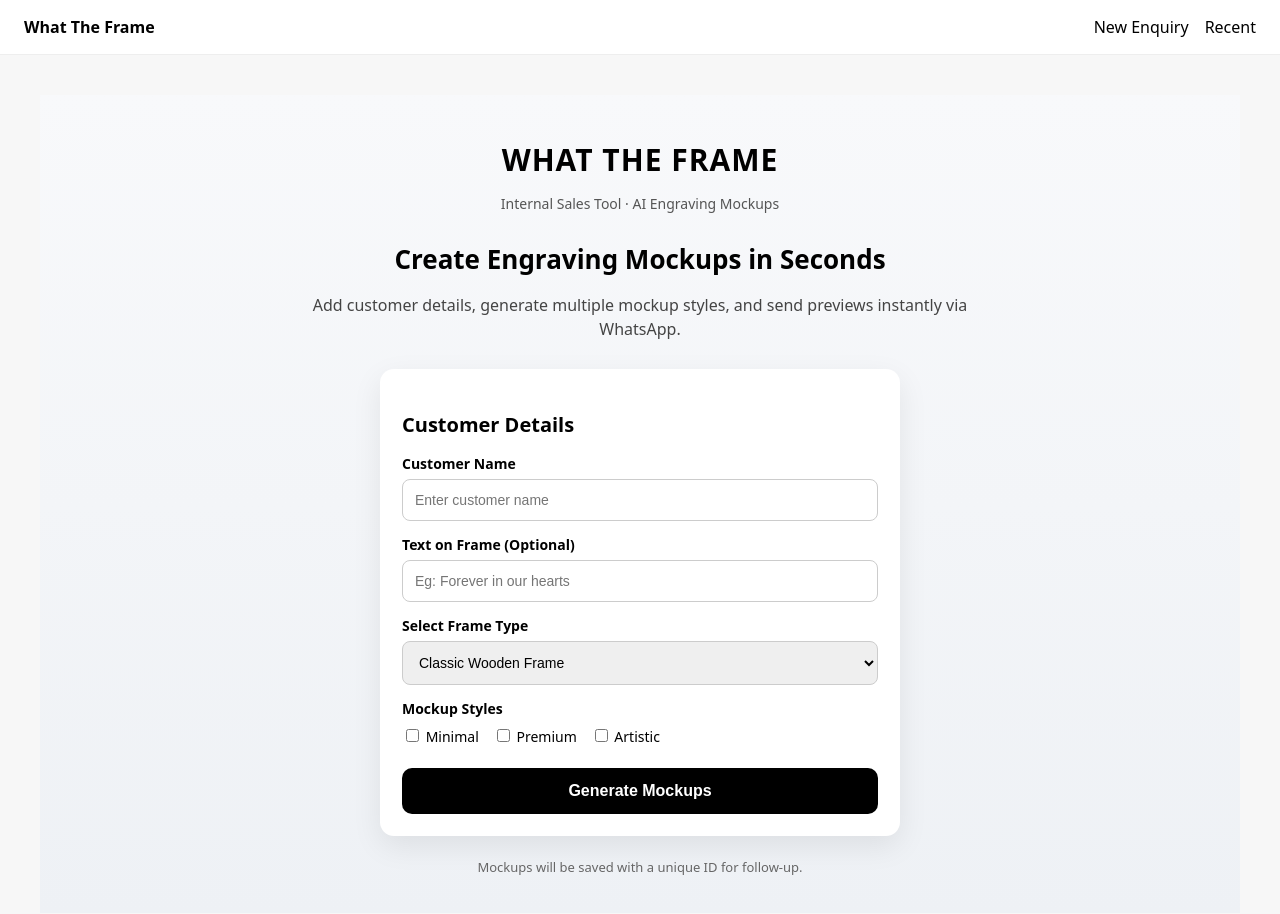
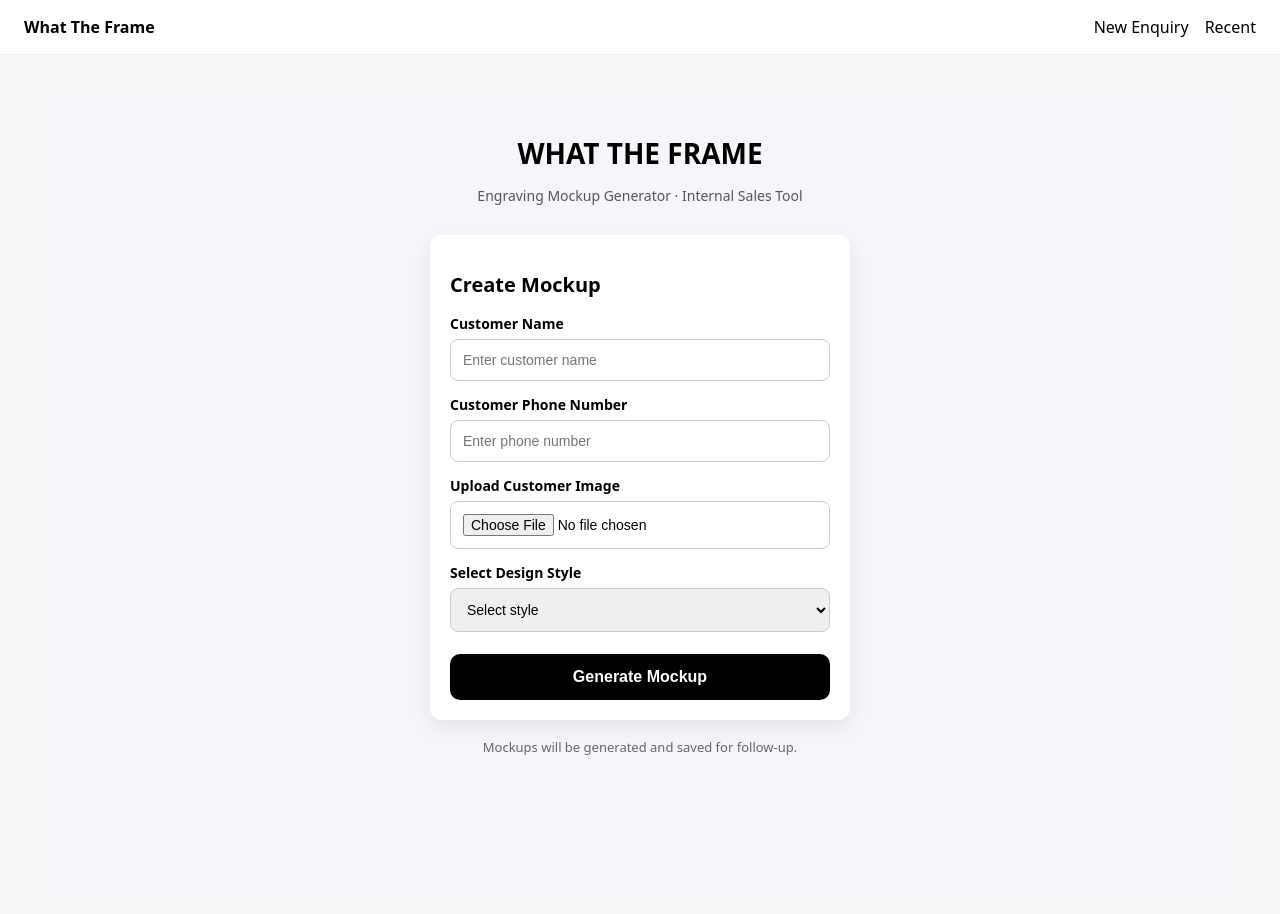
Before and after one commit to thelastgiftteam/engraving-ai-tool, a Next.js app: page / in a window 1280 px wide. Shown: the top 914 px of the page. Built offline with nearby package versions, Linux system fonts and the light colour scheme.

Commit message:
Update page.js

```diff
--- a/app/page.js
+++ b/app/page.js
@@ -1,100 +1,78 @@
 export default function HomePage() {
   return (
     <>
-      {/* GLOBAL RESPONSIVE STYLES */}
       <style>{`
         * {
           box-sizing: border-box;
         }
 
         input, select, button {
+          width: 100%;
           max-width: 100%;
         }
 
-        @media (max-width: 768px) {
-          .hero-title {
-            font-size: 22px;
-          }
-
-          .brand {
-            font-size: 26px;
-          }
-
-          .card {
-            padding: 18px;
-          }
-        }
-
-        @media (max-width: 480px) {
-          .hero-title {
-            font-size: 20px;
-          }
-
-          .hero-desc {
-            font-size: 14px;
+        @media (max-width: 600px) {
+          .title {
+            font-size: 24px;
           }
         }
       `}</style>
 
       <main style={styles.wrapper}>
-        {/* Header */}
+        {/* Brand */}
         <header style={styles.header}>
-          <h1 className="brand" style={styles.brand}>
-            WHAT THE FRAME
-          </h1>
-          <p style={styles.tagline}>
-            Internal Sales Tool · AI Engraving Mockups
+          <h1 className="title" style={styles.title}>WHAT THE FRAME</h1>
+          <p style={styles.subtitle}>
+            Engraving Mockup Generator · Internal Sales Tool
           </p>
         </header>
 
-        {/* Hero */}
-        <section style={styles.hero}>
-          <h2 className="hero-title" style={styles.heroTitle}>
-            Create Engraving Mockups in Seconds
-          </h2>
-          <p className="hero-desc" style={styles.heroDesc}>
-            Add customer details, generate multiple mockup styles,
-            and send previews instantly via WhatsApp.
-          </p>
-        </section>
+        {/* Form Card */}
+        <section style={styles.card}>
+          <h2 style={styles.cardTitle}>Create Mockup</h2>
 
-        {/* Form Card */}
-        <section className="card" style={styles.card}>
-          <h3 style={styles.cardTitle}>Customer Details</h3>
-
+          {/* Customer Name */}
           <label style={styles.label}>Customer Name</label>
           <input
+            type="text"
             placeholder="Enter customer name"
             style={styles.input}
           />
 
-          <label style={styles.label}>Text on Frame (Optional)</label>
+          {/* Phone Number */}
+          <label style={styles.label}>Customer Phone Number</label>
           <input
-            placeholder="Eg: Forever in our hearts"
+            type="tel"
+            placeholder="Enter phone number"
             style={styles.input}
           />
 
-          <label style={styles.label}>Select Frame Type</label>
+          {/* Upload Image */}
+          <label style={styles.label}>Upload Customer Image</label>
+          <input
+            type="file"
+            accept="image/*"
+            style={styles.input}
+          />
+
+          {/* Design Type */}
+          <label style={styles.label}>Select Design Style</label>
           <select style={styles.input}>
-            <option>Classic Wooden Frame</option>
-            <option>Modern Black Frame</option>
-            <option>Golden Memorial Frame</option>
+            <option value="">Select style</option>
+            <option>Ghibli Style</option>
+            <option>Pencil Sketch</option>
+            <option>Premium Engraving</option>
+            <option>Minimal Line Art</option>
           </select>
 
-          <label style={styles.label}>Mockup Styles</label>
-          <div style={styles.checkboxRow}>
-            <label style={styles.checkbox}><input type="checkbox" /> Minimal</label>
-            <label style={styles.checkbox}><input type="checkbox" /> Premium</label>
-            <label style={styles.checkbox}><input type="checkbox" /> Artistic</label>
-          </div>
-
-          <button style={styles.primaryBtn}>
-            Generate Mockups
+          {/* Generate Button */}
+          <button style={styles.button}>
+            Generate Mockup
           </button>
         </section>
 
-        <p style={styles.footerHint}>
-          Mockups will be saved with a unique ID for follow-up.
+        <p style={styles.note}>
+          Mockups will be generated and saved for follow-up.
         </p>
       </main>
     </>
@@ -106,55 +84,34 @@ export default function HomePage() {
 const styles = {
   wrapper: {
     minHeight: "100vh",
-    background: "linear-gradient(180deg, #f8f9fb, #eef1f5)",
-    padding: "24px 12px",
-    fontFamily: "system-ui, -apple-system, sans-serif",
+    background: "#f5f6fa",
+    padding: "20px",
+    fontFamily: "system-ui, sans-serif",
   },
 
   header: {
     textAlign: "center",
-    marginBottom: 28,
+    marginBottom: 30,
   },
 
-  brand: {
-    fontSize: 30,
+  title: {
+    fontSize: 28,
     fontWeight: 800,
-    letterSpacing: "1px",
     marginBottom: 6,
   },
 
-  tagline: {
+  subtitle: {
+    fontSize: 14,
     color: "#555",
-    fontSize: 14,
-  },
-
-  hero: {
-    maxWidth: "90vw",
-    width: 720,
-    margin: "0 auto 28px",
-    textAlign: "center",
-  },
-
-  heroTitle: {
-    fontSize: 26,
-    fontWeight: 700,
-    marginBottom: 10,
-  },
-
-  heroDesc: {
-    fontSize: 16,
-    color: "#444",
-    lineHeight: 1.5,
   },
 
   card: {
-    maxWidth: "92vw",
-    width: 520,
+    maxWidth: 420,
     margin: "0 auto",
-    background: "#fff",
-    padding: 22,
-    borderRadius: 14,
-    boxShadow: "0 10px 30px rgba(0,0,0,0.08)",
+    background: "#ffffff",
+    padding: 20,
+    borderRadius: 12,
+    boxShadow: "0 8px 20px rgba(0,0,0,0.08)",
   },
 
   cardTitle: {
@@ -165,36 +122,22 @@ const styles = {
 
   label: {
     display: "block",
+    marginTop: 14,
+    marginBottom: 6,
     fontSize: 14,
     fontWeight: 600,
-    marginTop: 14,
-    marginBottom: 6,
   },
 
   input: {
-    width: "100%",
-    padding: "12px",
+    padding: 12,
     borderRadius: 8,
     border: "1px solid #ccc",
     fontSize: 14,
-    outline: "none",
   },
 
-  checkboxRow: {
-    display: "flex",
-    flexWrap: "wrap",
-    gap: 14,
-    marginTop: 8,
-  },
-
-  checkbox: {
-    fontSize: 14,
-  },
-
-  primaryBtn: {
+  button: {
     marginTop: 22,
-    width: "100%",
-    padding: "14px",
+    padding: 14,
     borderRadius: 10,
     border: "none",
     background: "#000",
@@ -204,9 +147,9 @@ const styles = {
     cursor: "pointer",
   },
 
-  footerHint: {
+  note: {
     textAlign: "center",
-    marginTop: 22,
+    marginTop: 18,
     fontSize: 13,
     color: "#666",
   },
```
